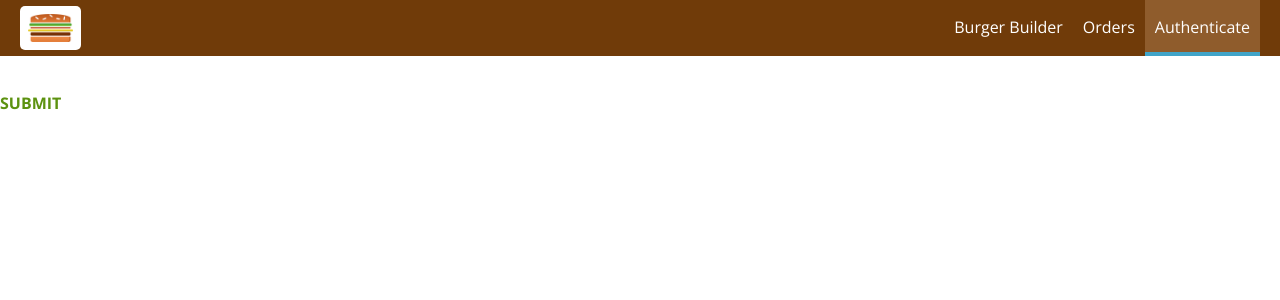
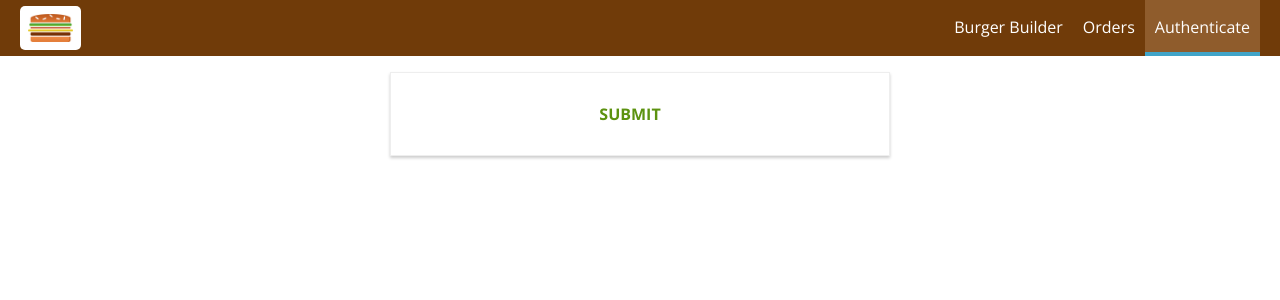
Before and after one commit to makomweb/notes-react-course, a React app in the folder burger-builder/: page /auth in a window 1280 px wide. Shown: the top 300 px of the page. Built offline with nearby package versions, Linux system fonts and the light colour scheme.

Commit message:
style the Auth component

```diff
--- /dev/null
+++ b/burger-builder/src/Containers/Auth/Auth.css
@@ -0,0 +1,20 @@
+.Auth {
+    margin: 20px auto;
+    width: 80%;
+    text-align: center;
+    box-shadow: 0 2px 3px #ccc;
+    border: 1px solid #eee;
+    padding: 10px;
+    box-sizing: border-box;
+
+}
+
+.Input {
+    display: block;
+}
+
+@media (min-width: 600px) {
+    .Auth {
+        width: 500px;
+    }
+}
--- a/burger-builder/src/Containers/Auth/Auth.js
+++ b/burger-builder/src/Containers/Auth/Auth.js
@@ -1,6 +1,7 @@
 import React, { Component } from 'react';
 import Input from '../../Components/UI/Input/Input';
 import Button from '../../Components/UI/Button/Button';
+import styles from './Auth.css';
 
 class Auth extends Component {
 
@@ -67,7 +68,7 @@ class Auth extends Component {
         // }
 
         return (
-            <div>
+            <div className={styles.Auth}>
                 <form onSubmit={this.onOrderTapped}>
                     {form}
                     {/* <Button buttonType="Success"
```
